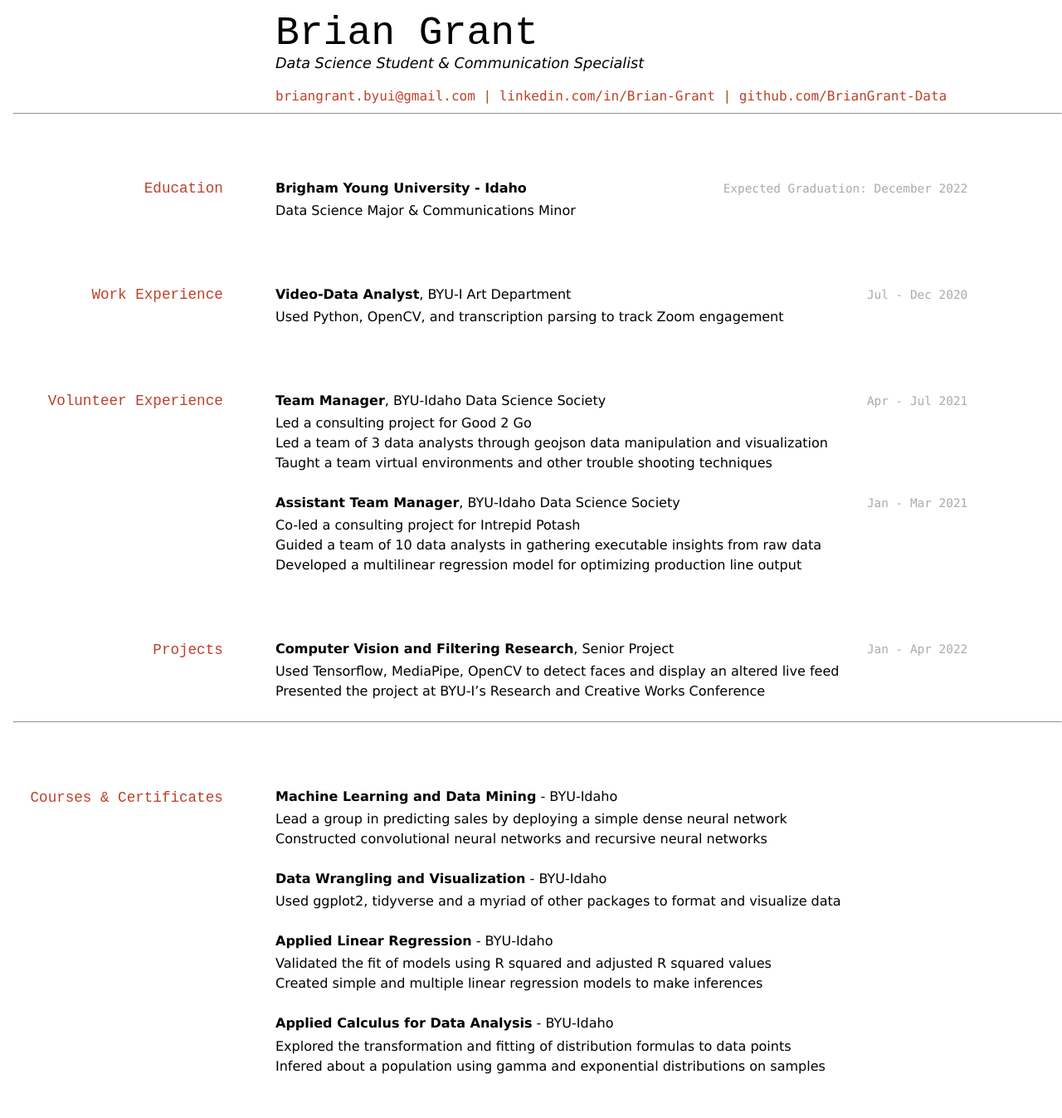
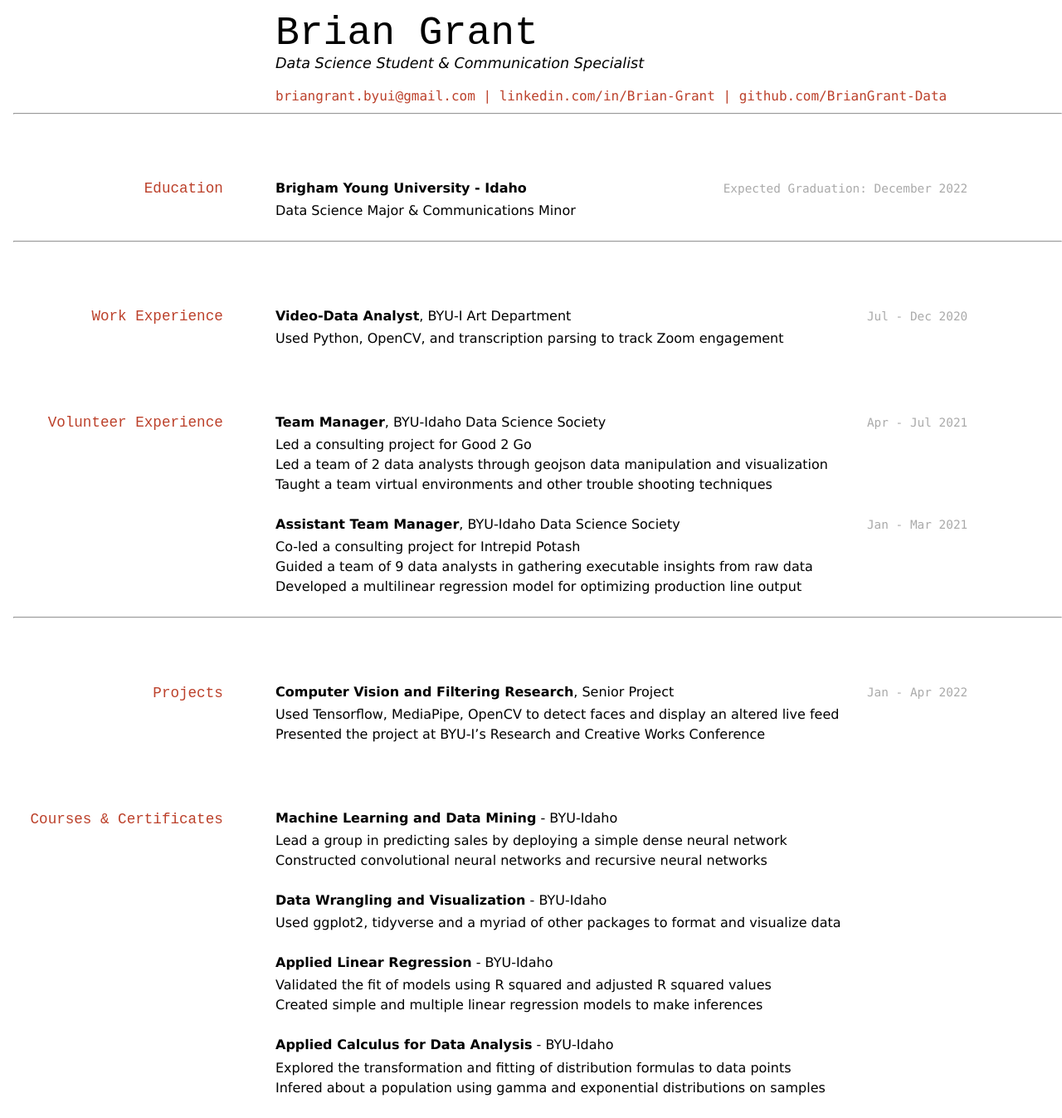
Before and after one commit to BrianGrant-Data/Resume, a Jekyll site: the page built from docs/index.md, in a window 1280 px wide. Shown: the whole page at 83% size. Built offline with Jekyll 4.4.1, drawn with Linux system fonts in a browser that asks for light colours; before the commit the page ends 1321 px from its top, so only the background shows below that.

Commit message:
Update index.md

```diff
--- a/docs/index.md
+++ b/docs/index.md
@@ -22,6 +22,11 @@
 __Brigham Young University - Idaho__
 - Data Science Major & Communications Minor
 
+
+---
+
+
+
 ## Work Experience
 `Jul - Dec 2020`
 __Video-Data Analyst__, BYU-I Art Department
@@ -31,23 +36,25 @@
 `Apr - Jul 2021`
 __Team Manager__, BYU-Idaho Data Science Society
 - Led a consulting project for Good 2 Go
-- Led a team of 3 data analysts through geojson data manipulation and visualization
+- Led a team of 2 data analysts through geojson data manipulation and visualization
 - Taught a team virtual environments and other trouble shooting techniques
 
 `Jan - Mar 2021`
 __Assistant Team Manager__, BYU-Idaho Data Science Society
 - Co-led a consulting project for Intrepid Potash
-- Guided a team of 10 data analysts in gathering executable insights from raw data
+- Guided a team of 9 data analysts in gathering executable insights from raw data
 - Developed a multilinear regression model for optimizing production line output
+
+
+---
+
+
 
 ## Projects
 `Jan - Apr 2022`
 __Computer Vision and Filtering Research__, Senior Project
 - Used Tensorflow, MediaPipe, OpenCV to detect faces and display an altered live feed
 - Presented the project at BYU-I's Research and Creative Works Conference
-
----
-
 
 ## Courses & Certificates
 __Machine Learning and Data Mining__ - BYU-Idaho
```
